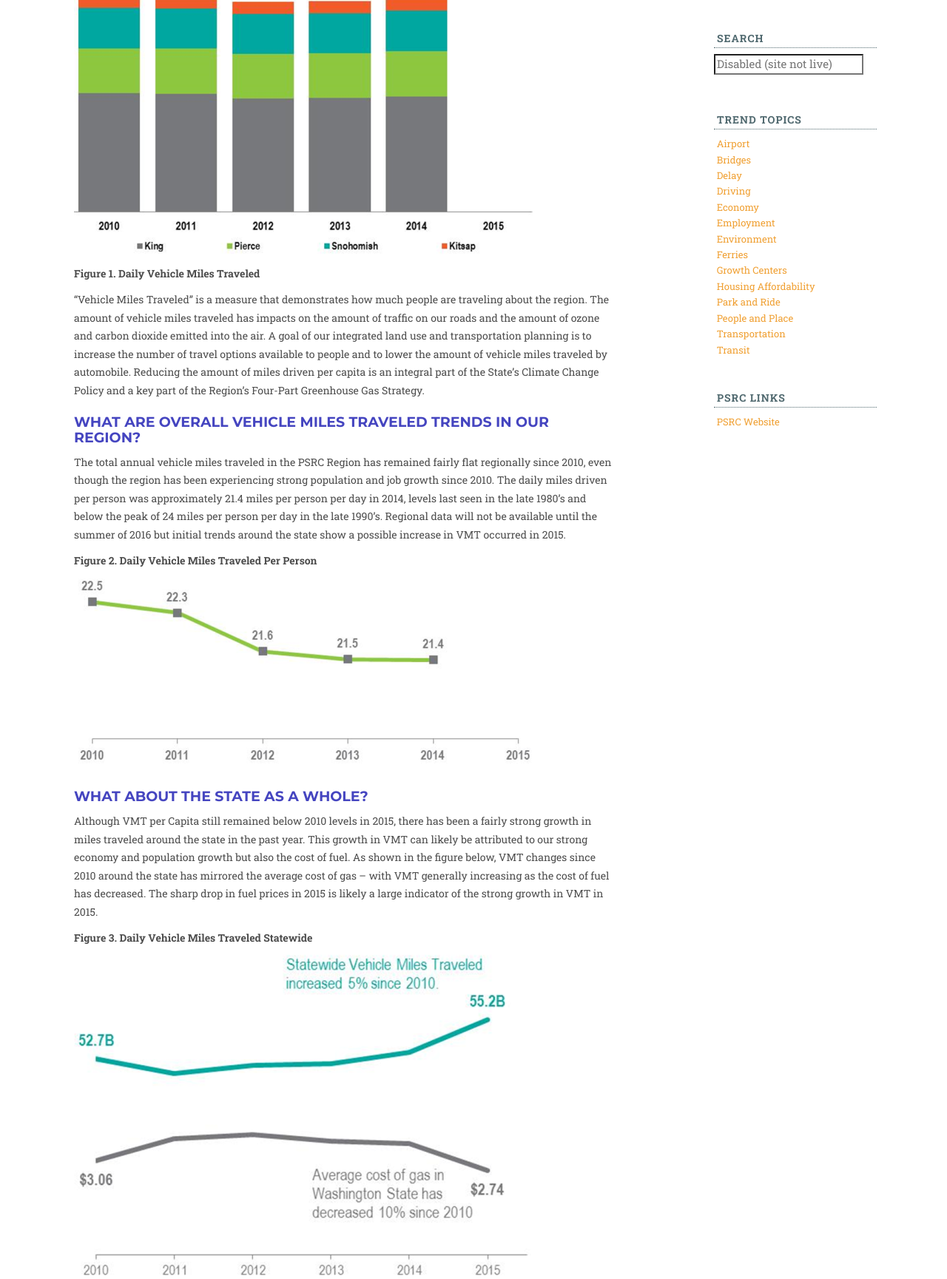
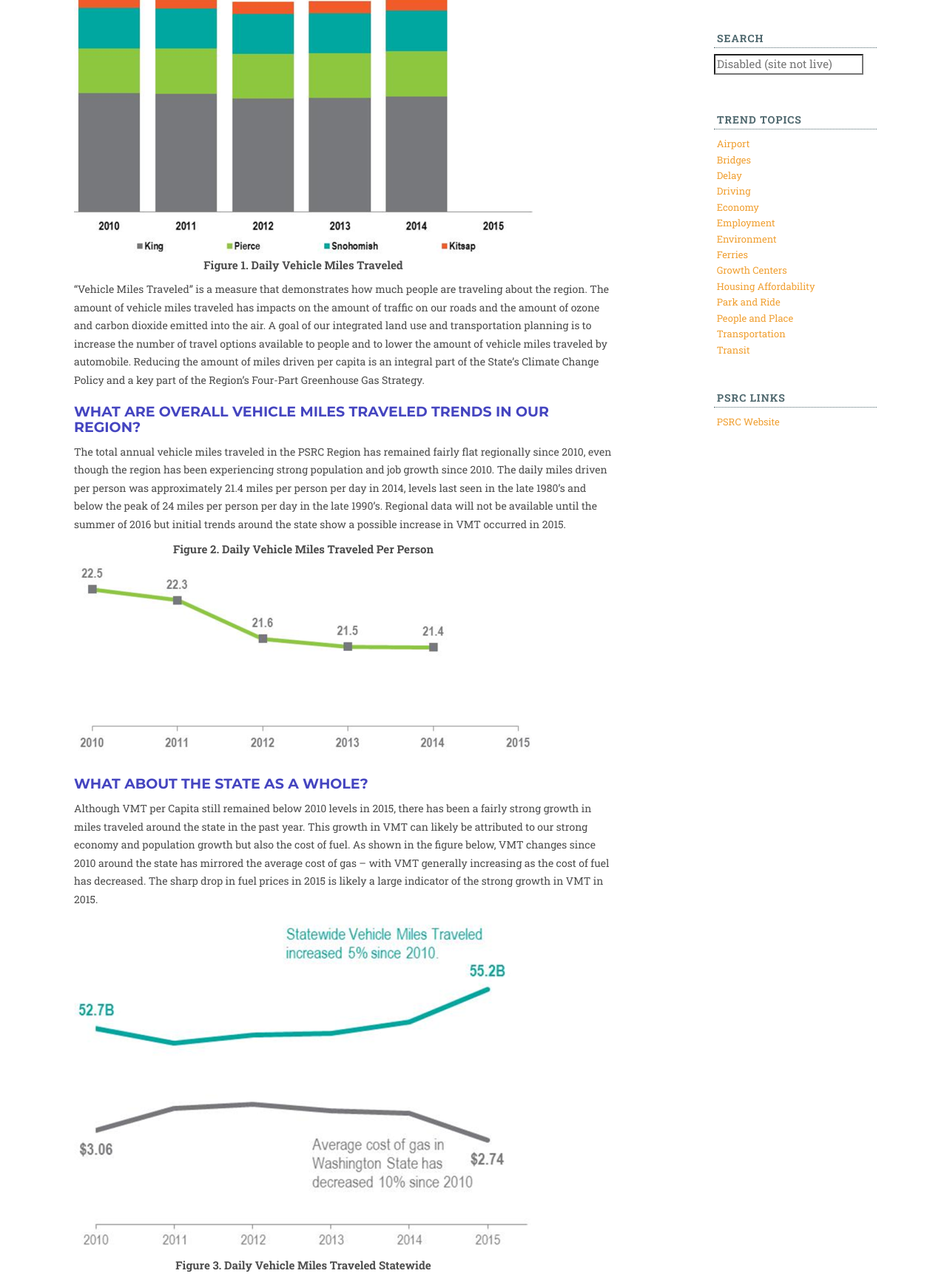
Before and after one commit to billyc/trends, a plain HTML site: page 2016/02/29/driving/index.html in a window 1280 px wide. Shown: the part 301-2030 px from the top of the page at 74% size. Drawn offline with Linux system fonts and the light colour scheme; a web font is replaced by a local one.

Commit message:
test image table

```diff
--- a/2016/02/29/driving/index.html
+++ b/2016/02/29/driving/index.html
@@ -169,9 +169,22 @@
 
     <h3 id="miles-traveled-by-car-starting-to-rise">Miles Traveled By Car Starting to Rise</h3>
 
-<p><img src="/trends/images/2016/vmt-feb-1.png" alt="VMT" title="Vehicle Miles Traveled" /></p>
+<table class="post-image">
 
-<p><strong>Figure 1. Daily Vehicle Miles Traveled</strong></p>
+
+  <tr><td><center><b></b></center></td></tr>
+
+
+<tr><td>
+    <a href="/trends/images/2016/vmt-feb-1.png">
+	<img width="100%" src="/trends/images/2016/vmt-feb-1.png" alt="Figure 1. Daily Vehicle Miles Traveled" /></a><br />
+</td></tr>
+
+
+  <tr><td><center><b>Figure 1. Daily Vehicle Miles Traveled</b></center></td></tr>
+
+
+</table>
 
 <p>“Vehicle Miles Traveled” is a measure that demonstrates how much people are traveling about the region. The amount of vehicle miles traveled has impacts on the amount of traffic on our roads and the amount of ozone and carbon dioxide emitted into the air. A goal of our integrated land use and transportation planning is to increase the number of travel options available to people and to lower the amount of vehicle miles traveled by automobile. Reducing the amount of miles driven per capita is an integral part of the State’s Climate Change Policy and a key part of the Region’s Four-Part Greenhouse Gas Strategy.</p>
 
@@ -179,15 +192,43 @@
 
 <p>The total annual vehicle miles traveled in the PSRC Region has remained fairly flat regionally since 2010, even though the region has been experiencing strong population and job growth since 2010. The daily miles driven per person was approximately 21.4 miles per person per day in 2014, levels last seen in the late 1980’s and below the peak of 24 miles per person per day in the late 1990’s. Regional data will not be available until the summer of 2016 but initial trends around the state show a possible increase in VMT occurred in 2015.</p>
 
-<p><strong>Figure 2. Daily Vehicle Miles Traveled Per Person</strong>
-<img src="/trends/images/2016/vmt-feb-2.png" alt="VMT" title="Vehicle Miles Traveled Per Person" /></p>
+<table class="post-image">
+
+
+  <tr><td><center><b>Figure 2. Daily Vehicle Miles Traveled Per Person</b></center></td></tr>
+
+
+<tr><td>
+    <a href="/trends/images/2016/vmt-feb-2.png">
+	<img width="100%" src="/trends/images/2016/vmt-feb-2.png" alt="Figure 2. Daily Vehicle Miles Traveled Per Person" /></a><br />
+</td></tr>
+
+
+  <tr><td><center><b></b></center></td></tr>
+
+
+</table>
 
 <h4 id="what-about-the-state-as-a-whole">What about the state as a whole?</h4>
 
 <p>Although VMT per Capita still remained below 2010 levels in 2015, there has been a fairly strong growth in miles traveled around the state in the past year. This growth in VMT can likely be attributed to our strong economy and population growth but also the cost of fuel. As shown in the figure below, VMT changes since 2010 around the state has mirrored the average cost of gas – with VMT generally increasing as the cost of fuel has decreased. The sharp drop in fuel prices in 2015 is likely a large indicator of the strong growth in VMT in 2015.</p>
 
-<p><strong>Figure 3. Daily Vehicle Miles Traveled Statewide</strong>
-<img src="/trends/images/2016/vmt-feb-3.png" alt="VMT" title="Vehicle Miles Traveled Statewide" /></p>
+<table class="post-image">
+
+
+  <tr><td><center><b></b></center></td></tr>
+
+
+<tr><td>
+    <a href="/trends/images/2016/vmt-feb-3.png">
+	<img width="100%" src="/trends/images/2016/vmt-feb-3.png" alt="Figure 3. Daily Vehicle Miles Traveled Statewide" /></a><br />
+</td></tr>
+
+
+  <tr><td><center><b>Figure 3. Daily Vehicle Miles Traveled Statewide</b></center></td></tr>
+
+
+</table>
 
 <h4 id="what-are-future-implications">What are Future Implications?</h4>
 
--- a/style.css
+++ b/style.css
@@ -549,6 +549,10 @@ body {
   padding-bottom: 10px;
 }
 
+.post-image {
+	margin-bottom: 10px;
+}
+
 .post h1 {
   line-height: 1.1;
 }
```
Also changed, not shown: feed.xml (+47 -6 lines), trend/driving/index.html (+47 -6 lines), updates/index.html (+47 -6 lines).
